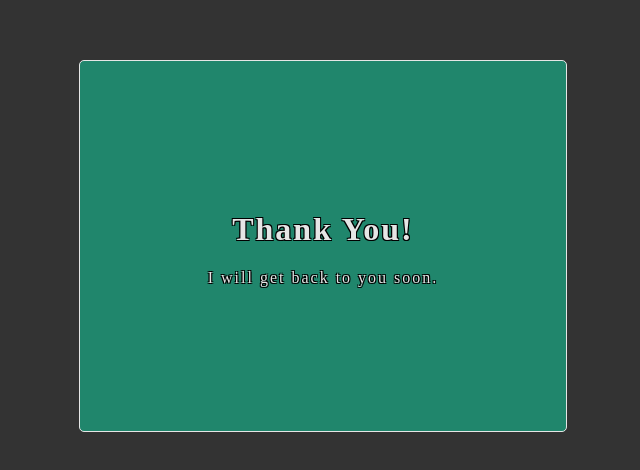
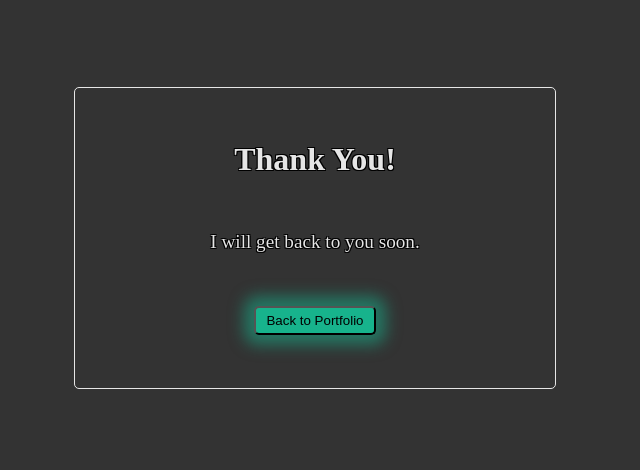
Before and after one commit to KrystalJean/KrystalJean.github.io, a plain HTML site: page thankyou.html in a window 1280 px wide. Shown: the part 162-632 px from the top of the page, without its empty margins (325-965 px from the left). Drawn offline with Linux system fonts and the light colour scheme.

Commit message:
added return button and addt style to thankyou

```diff
--- a/thankyou.html
+++ b/thankyou.html
@@ -7,6 +7,11 @@
   <title>Thank You!</title>
   <!-- <link rel="stylesheet" href="style.css"> -->
   <style>
+    * {
+      padding: 0;
+      margin: 0;
+    }
+
     body {
       height: 100vh;
       width: 100vw;
@@ -18,9 +23,13 @@
     }
 
     .container {
-      background-color: #17b38ca5;
+      background-color: transparent;
       color: #e6e6e6;
-      padding: 10%;
+      height: 50%;
+      min-height: 150px;
+      max-height: 300px;
+      aspect-ratio: 2/1.25;
+      max-width: 90%;
       border-radius: 5px;
       border: 1px solid #e6e6e6;
       text-shadow:
@@ -28,8 +37,41 @@
         1px -1px 0 #000,
         -1px 1px 0 #000,
         1px 1px 0 #000;
-      letter-spacing: 2px;
+      /* letter-spacing: 2px; */
       text-align: center;
+      display: flex;
+      flex-direction: column;
+      justify-content: space-evenly;
+      align-items: center;
+    }
+
+    p {
+      font-size: 1.2em;
+    }
+
+    button {
+      padding: 5px 10px;
+      border-radius: 5px;
+      color: #000;
+      background-color: #17b38c;
+      box-shadow: #17b38c88 0 0 15px 10px;
+      transition: all 1s ease;
+    }
+
+    button:hover {
+      transform: scale(1.1);
+      box-shadow: #17b38c88 0 0 15px 5px;
+    }
+
+    button:active {
+      box-shadow: none;
+      transform: scale(1);
+
+    }
+
+    a {
+      text-decoration: none;
+      color: #000;
     }
   </style>
 </head>
@@ -40,6 +82,11 @@
     <h1>Thank You!</h1>
     <p>I will get back to you soon.</p>
 
+    <a href="https://KrystalJean.github.io">
+      <button type="button">
+        Back to Portfolio
+      </button>
+    </a>
   </div>
 
 </body>
```
Also changed, not shown: index.html (+1 -1 lines).
